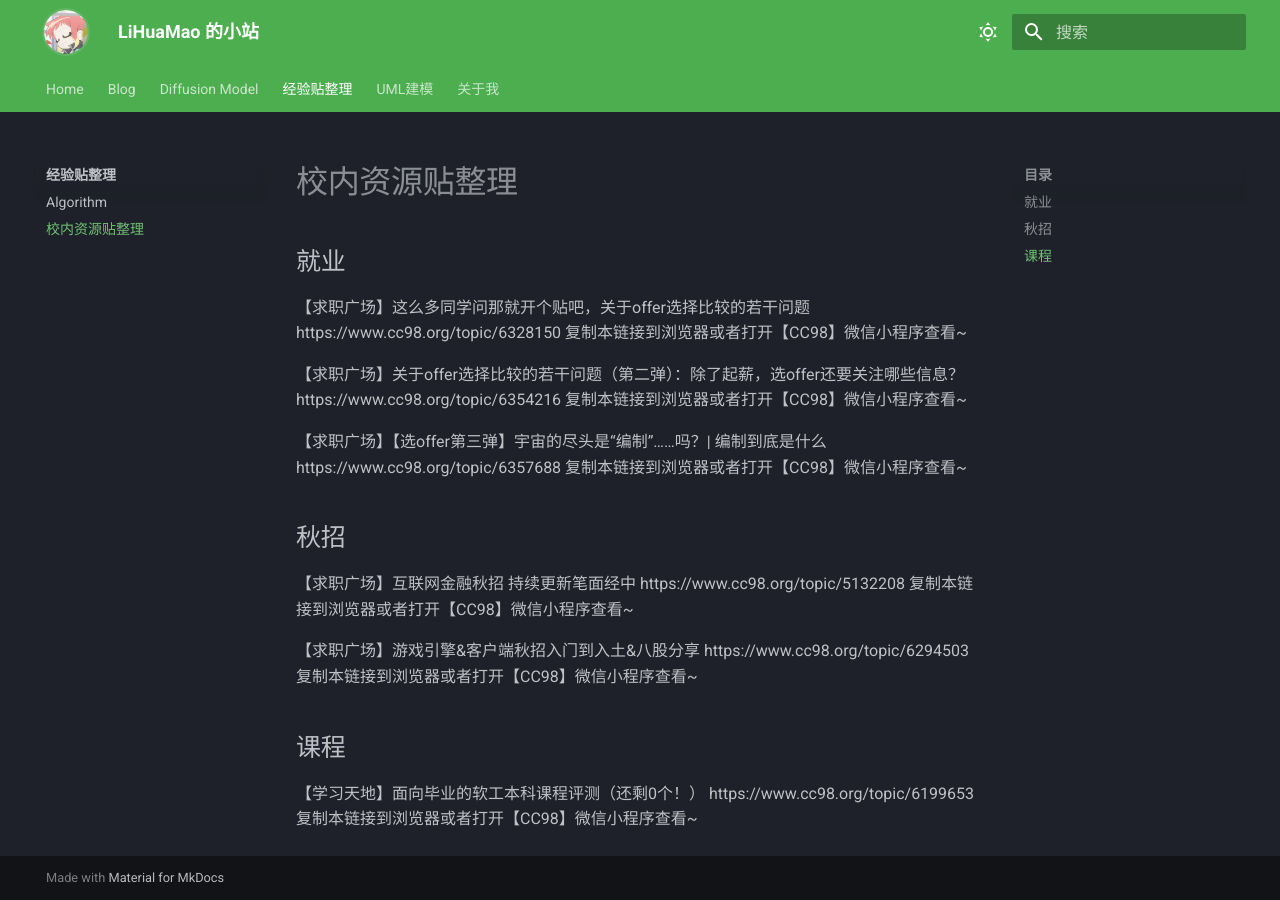
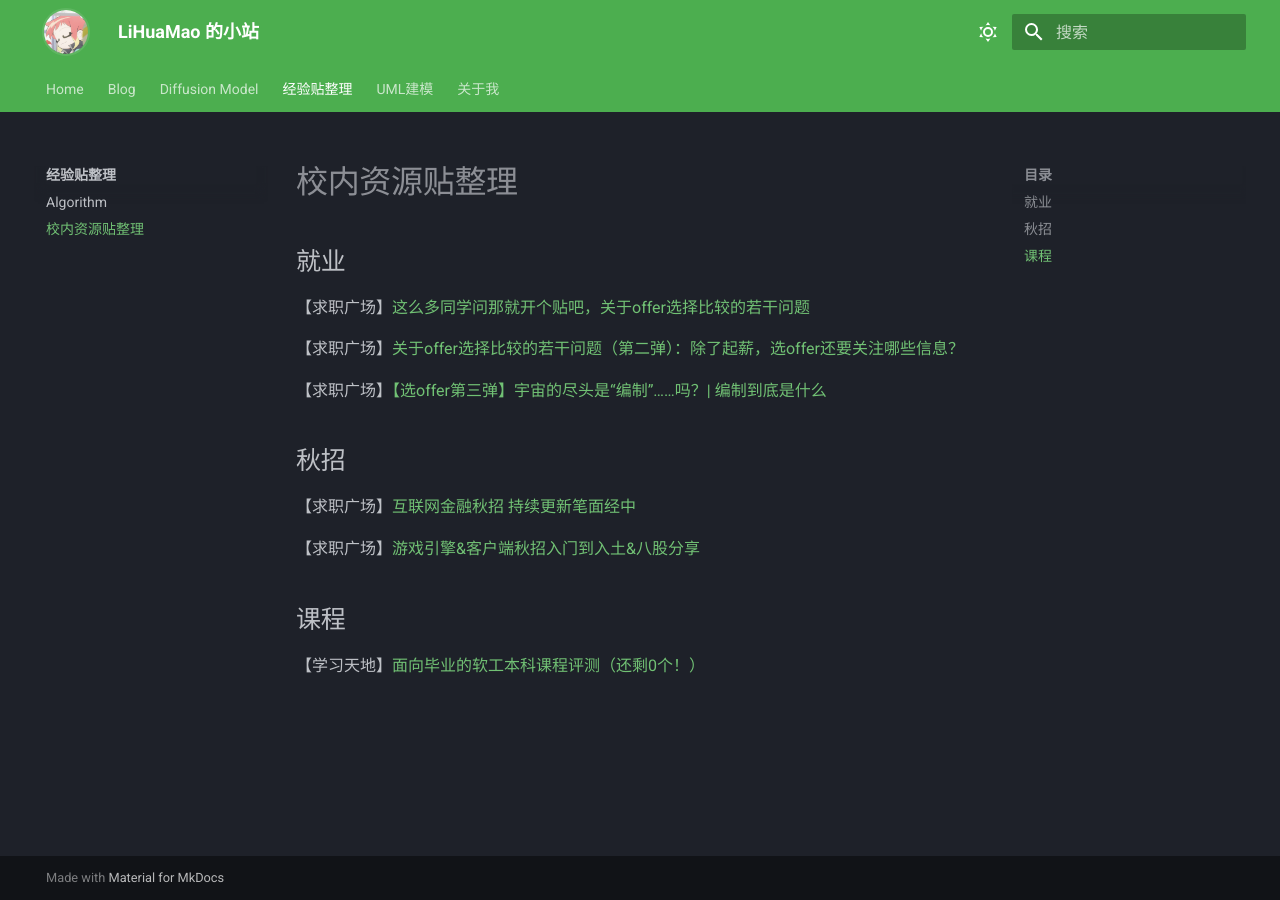
Before and after one commit to LiHuaMao0810/MkDocsNote, an MkDocs documentation site: the page built from docs/experience/cc98.md, in a window 1280 px wide. Built offline with MkDocs 1.6.1 and Material for MkDocs 9.7.7, drawn with Linux system fonts in a browser that asks for light colours.

Commit message:
update exprience

```diff
--- a/docs/experience/cc98.md
+++ b/docs/experience/cc98.md
@@ -4,21 +4,21 @@
 
 ## 就业
 
-【求职广场】这么多同学问那就开个贴吧，关于offer选择比较的若干问题 https://www.cc98.org/topic/6328150 复制本链接到浏览器或者打开【CC98】微信小程序查看~
+【求职广场】[这么多同学问那就开个贴吧，关于offer选择比较的若干问题](https://www.cc98.org/topic/6328150)
 
-【求职广场】关于offer选择比较的若干问题（第二弹）：除了起薪，选offer还要关注哪些信息？ https://www.cc98.org/topic/6354216 复制本链接到浏览器或者打开【CC98】微信小程序查看~
+【求职广场】[关于offer选择比较的若干问题（第二弹）：除了起薪，选offer还要关注哪些信息？](https://www.cc98.org/topic/6354216 )
 
-【求职广场】【选offer第三弹】宇宙的尽头是“编制”……吗？| 编制到底是什么 https://www.cc98.org/topic/6357688 复制本链接到浏览器或者打开【CC98】微信小程序查看~
+【求职广场】[【选offer第三弹】宇宙的尽头是“编制”……吗？| 编制到底是什么](https://www.cc98.org/topic/6357688)
 
 
 
 ## 秋招
 
-【求职广场】互联网金融秋招 持续更新笔面经中 https://www.cc98.org/topic/5132208 复制本链接到浏览器或者打开【CC98】微信小程序查看~
+【求职广场】[互联网金融秋招 持续更新笔面经中](https://www.cc98.org/topic/5132208)
 
 
 
-【求职广场】游戏引擎&客户端秋招入门到入土&八股分享 https://www.cc98.org/topic/6294503 复制本链接到浏览器或者打开【CC98】微信小程序查看~
+【求职广场】[游戏引擎&客户端秋招入门到入土&八股分享](https://www.cc98.org/topic/6294503)
 
 
 
@@ -26,4 +26,4 @@
 
 ## 课程
 
-【学习天地】面向毕业的软工本科课程评测（还剩0个！） https://www.cc98.org/topic/6199653 复制本链接到浏览器或者打开【CC98】微信小程序查看~
+【学习天地】[面向毕业的软工本科课程评测（还剩0个！）](https://www.cc98.org/topic/6199653)
```
